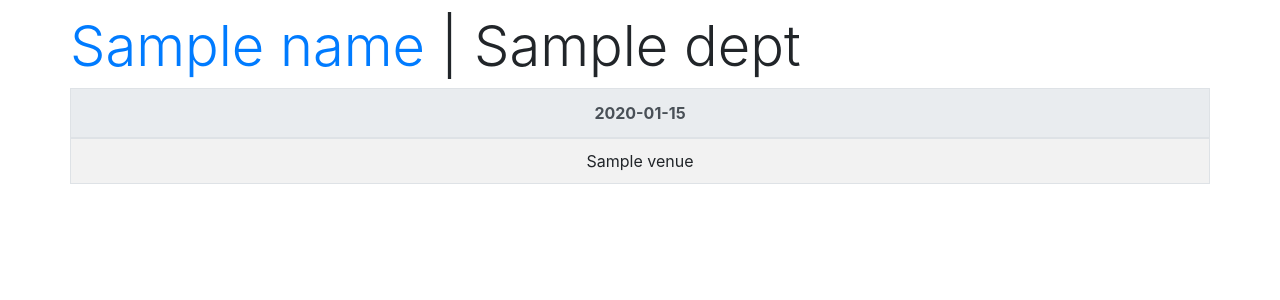
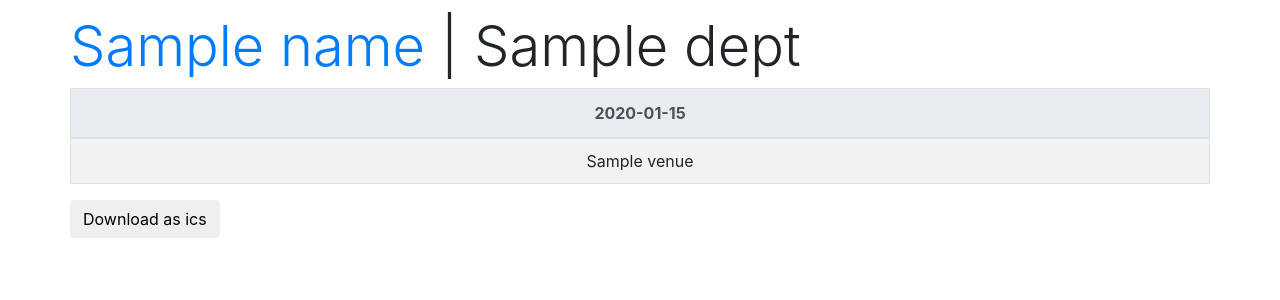
Before and after one commit to asquare14/iiitb-time-table, a Flask app: template templates/main.html in a window 1280 px wide. Shown: the part 336-636 px from the top of the page. Run offline with Flask 2, Linux system fonts and the light colour scheme; the template is opened without the code that fills it: most values are stand-ins (such as "Sample title", 1, 10 or a date in 2020); some libraries are stand-ins or nearby versions.

Commit message:
ics for prof

```diff
--- a/app.py
+++ b/app.py
@@ -41,6 +41,7 @@ def result():
 	tb, times, dept, website, prof, course = fetch_results(prof)
 	return render_template('main.html', name=prof, website=website, data=tb, times=times, profs=profs, dept=dept,course=course, error=False)
 
+my_events = []
 @app.route('/professor', methods=['GET'])
 def main():
 	prof = request.args.get('prof')
@@ -52,6 +53,11 @@ def main():
 	else:
 		return render_template('main.html', profs=profs)
 
+@app.route('/ics_helper')
+def ics_helper():
+	download_ics_file(my_events)
+	return ("")
+
 if __name__ == '__main__':
 
 	port = int(os.environ.get("PORT", 5000))
--- a/templates/main.html
+++ b/templates/main.html
@@ -3,6 +3,8 @@
     <head>
       <!-- Global site tag (gtag.js) - Google Analytics -->
       <script async src="https://www.googletagmanager.com/gtag/js?id=UA-125060974-1"></script>
+      <script src="//ajax.googleapis.com/ajax/libs/jquery/1.9.1/jquery.min.js"></script>
+
       <script>
         window.dataLayer = window.dataLayer || [];
         function gtag(){dataLayer.push(arguments);}
@@ -70,6 +72,16 @@
                 <div class="col-md-2">
                 </div>
             </div>
+            <script type=text/javascript>
+                $(function() {
+                    $('a#ics').bind('click', function() {
+                        $.getJSON('/ics_helper', function(data){
+                            // do nothing
+                        });
+                        return false;
+                    });
+                });
+            </script>
             <div class="row">
                 {% if not error %}
                     {% if name %}
@@ -103,6 +115,8 @@
                             {% endfor %}
                         </tbody>
                     </table>
+
+                <a href = # id=ics><button class='btn btn-default'>Download as ics</button></a>
                     {% endif %}
                 {% endif %}
 
```
Also changed, not shown: 1 other file.
